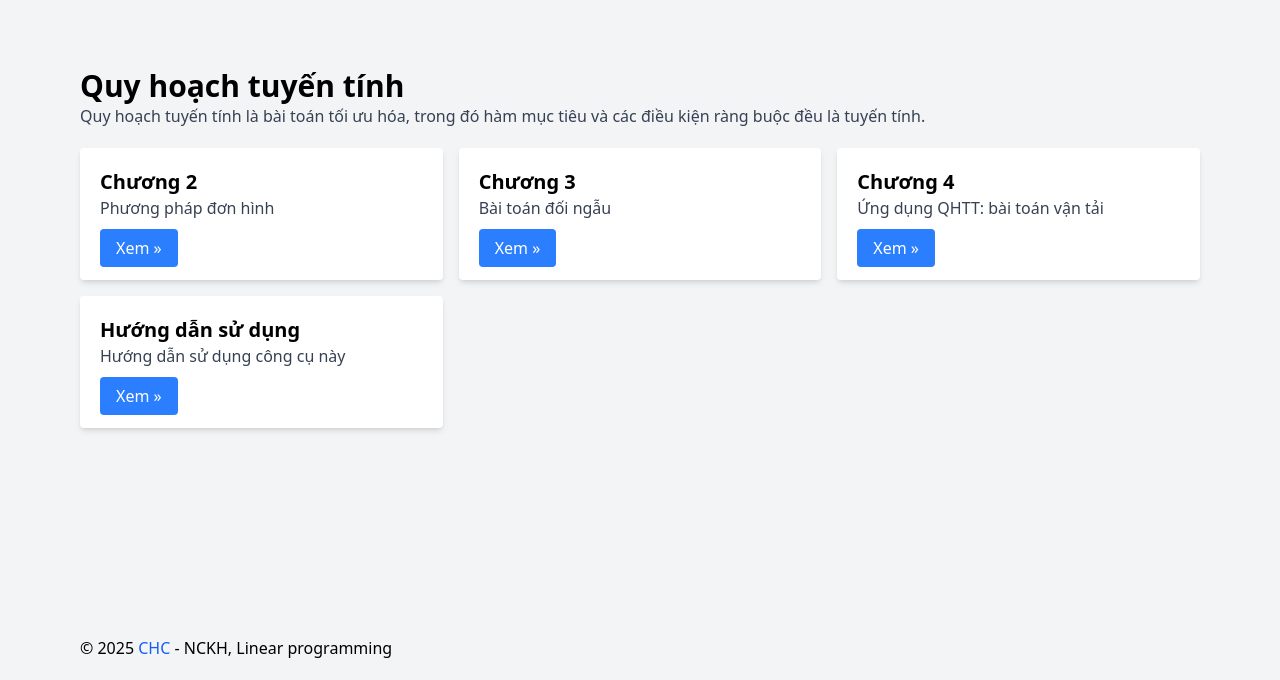
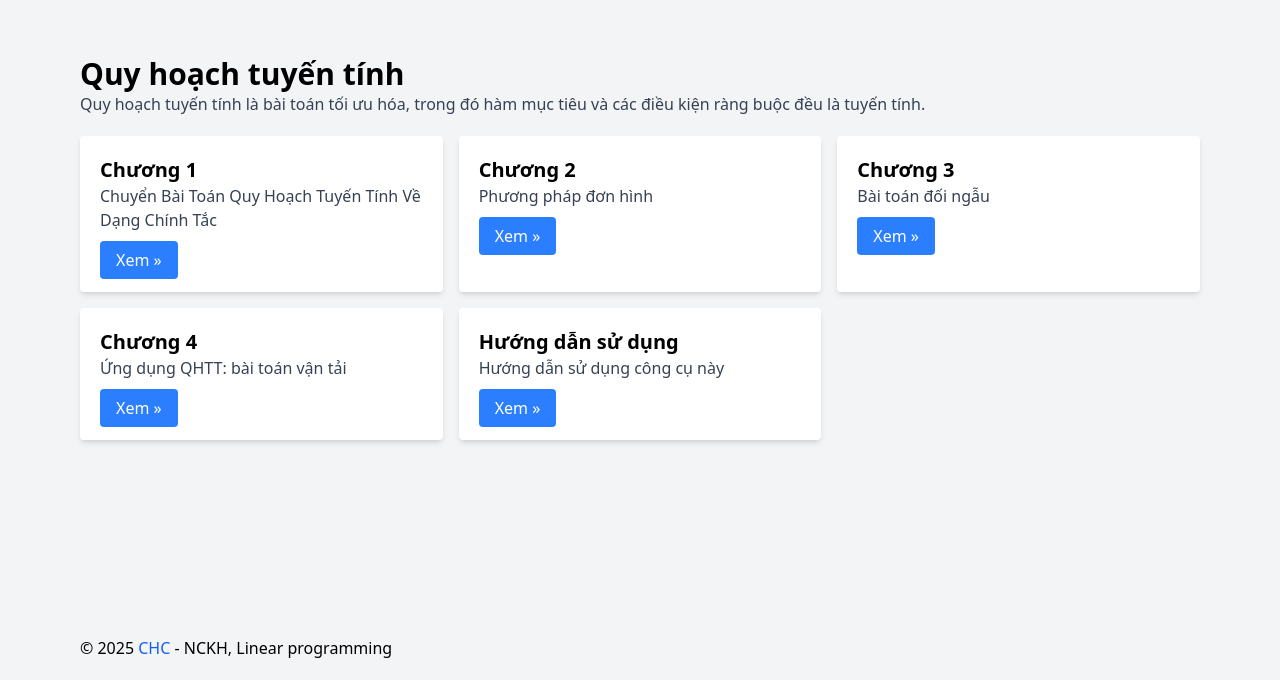
Before and after one commit to FanofHOTS/nckh_qhtt, a Vue app: page / in a window 1280 px wide. Shown: the part 120-800 px from the top of the page. Built offline with nearby package versions, Linux system fonts and the light colour scheme.

Commit message:
Update Home.vue

```diff
--- a/src/views/Home.vue
+++ b/src/views/Home.vue
@@ -25,6 +25,11 @@ export default {
     return {
       items: [
         {
+          title: 'Chương 1',
+          description: 'Chuyển Bài Toán Quy Hoạch Tuyến Tính Về Dạng Chính Tắc',
+          route: 'truec1'
+        },
+        {
           title: 'Chương 2',
           description: 'Phương pháp đơn hình',
           route: 'c1'
```
